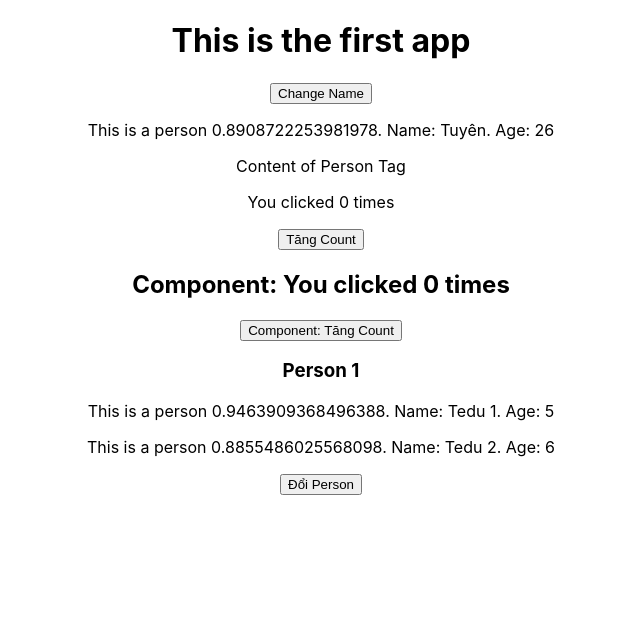
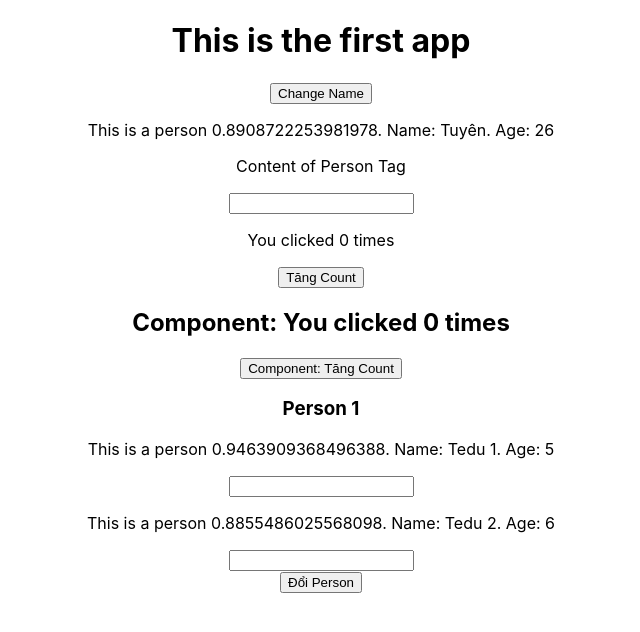
Before and after one commit to nguyenvantuyen6789/React-Tutorial-Tedu, a React (Create React App) app: page / in a window 1280 px wide. Shown: the top 632 px of the page, without its empty margins (319-959 px from the left). Built offline with nearby package versions, Linux system fonts and the light colour scheme.

Commit message:
Xong! Sự Kiện Change Value Của Input

```diff
--- a/src/App.js
+++ b/src/App.js
@@ -26,6 +26,16 @@ function App() {
     ])
   }
 
+  const switcheNameHandler = (e) => {
+    console.log("Show Event:");
+    console.log(e.target);
+    // setListPerson([
+    //   {name: "Tedu 4.5", age: 10},
+    //   {name: "Tedu 6", age: 11},
+    //   {name: "Tedu 8", age: 12}
+    // ])
+  }
+
   return (
     <div className="App">
       <h1>This is the first app</h1>
@@ -38,7 +48,7 @@ function App() {
 
       <h3>Person 1</h3>
       <Person clickHere={() => setToAnotherPerson()} name={listPerson[0].name} age={listPerson[0].age}></Person>
-      <Person clickHere={setToAnotherPerson} name={listPerson[1].name} age={listPerson[1].age}></Person>
+      <Person changed={switcheNameHandler} clickHere={setToAnotherPerson} name={listPerson[1].name} age={listPerson[1].age}></Person>
       <button onClick={() => setToAnotherPerson()}>Đổi Person</button>
     </div>
 
--- a/src/components/Person.js
+++ b/src/components/Person.js
@@ -4,6 +4,7 @@ const Person = (props) => {
     return <div>
             <p onClick={props.clickHere}>This is a person {Math.random()}. Name: {props.name}. Age: {props.age}</p>
             <p>{props.children}</p>
+            <input type="text" onChange={props.changed} />
         </div>
 }
 
```
